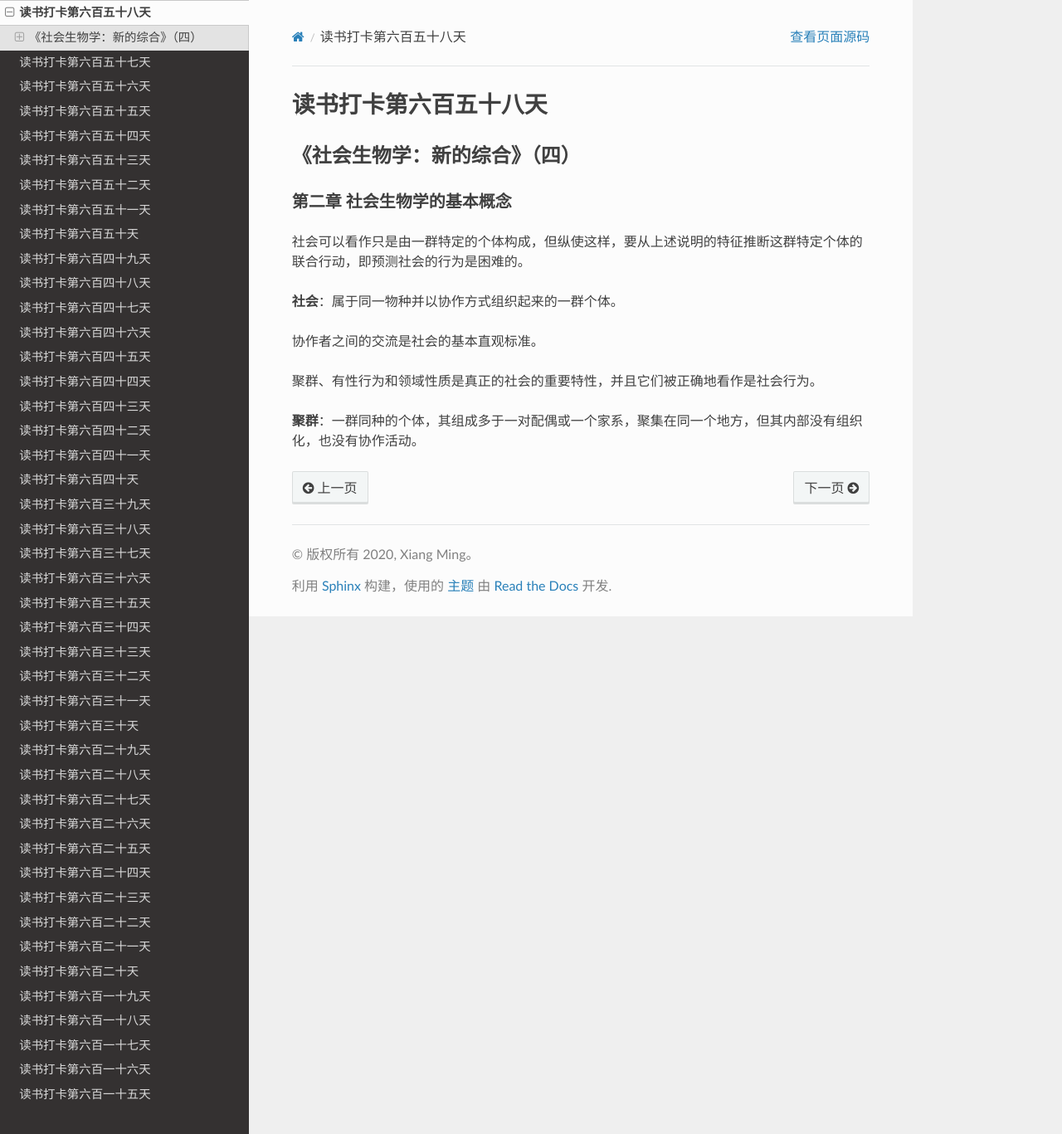
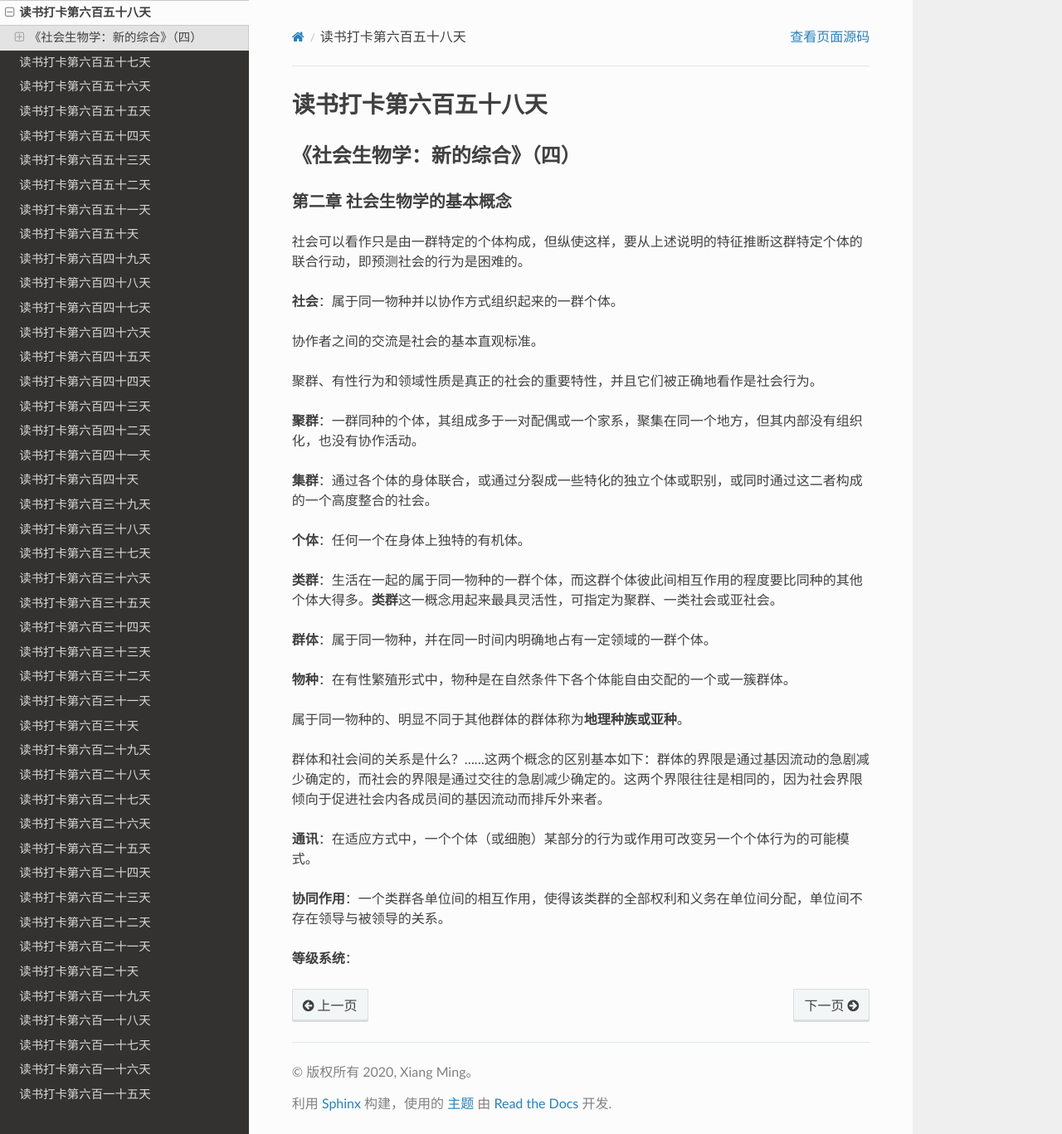
Before and after one commit to xiangming1975/reading, a Sphinx documentation site: the page built from source/2022-10-24.md, in a window 1280 px wide and 1367 px high. Shown: the whole window at 83% size. Built offline with Sphinx 7.4.7 and the Read the Docs theme 2.0.0, drawn with Linux system fonts in a browser that asks for light colours.

Commit message:
自动提交时间: 2022-10-25T17:45:36,118826908+08:00

```diff
--- a/source/2022-10-24.md
+++ b/source/2022-10-24.md
@@ -11,3 +11,23 @@
 聚群、有性行为和领域性质是真正的社会的重要特性，并且它们被正确地看作是社会行为。
 
 **聚群**：一群同种的个体，其组成多于一对配偶或一个家系，聚集在同一个地方，但其内部没有组织化，也没有协作活动。
+
+**集群**：通过各个体的身体联合，或通过分裂成一些特化的独立个体或职别，或同时通过这二者构成的一个高度整合的社会。
+
+**个体**：任何一个在身体上独特的有机体。
+
+**类群**：生活在一起的属于同一物种的一群个体，而这群个体彼此间相互作用的程度要比同种的其他个体大得多。**类群**这一概念用起来最具灵活性，可指定为聚群、一类社会或亚社会。
+
+**群体**：属于同一物种，并在同一时间内明确地占有一定领域的一群个体。
+
+**物种**：在有性繁殖形式中，物种是在自然条件下各个体能自由交配的一个或一簇群体。
+
+属于同一物种的、明显不同于其他群体的群体称为**地理种族或亚种**。
+
+群体和社会间的关系是什么？……这两个概念的区别基本如下：群体的界限是通过基因流动的急剧减少确定的，而社会的界限是通过交往的急剧减少确定的。这两个界限往往是相同的，因为社会界限倾向于促进社会内各成员间的基因流动而排斥外来者。
+
+**通讯**：在适应方式中，一个个体（或细胞）某部分的行为或作用可改变另一个个体行为的可能模式。
+
+**协同作用**：一个类群各单位间的相互作用，使得该类群的全部权利和义务在单位间分配，单位间不存在领导与被领导的关系。
+
+**等级系统**：
```
